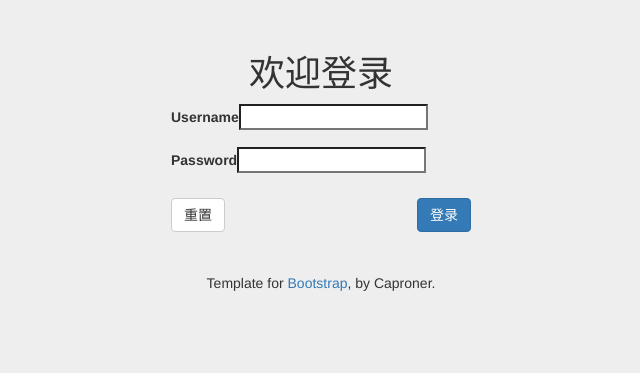
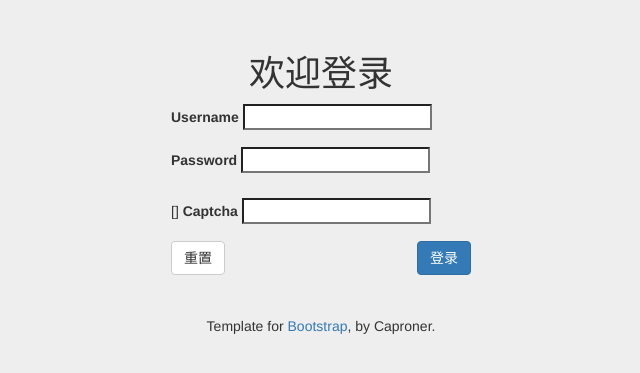
Before and after one commit to Caproner/PersonalWeb, a Django app: template PersonalWeb/frontend/templates/login.html in a window 1280 px wide. Shown: the part 51-424 px from the top of the page, without its empty margins (319-959 px from the left). Run offline with Django 3.2, Linux system fonts and the light colour scheme; the template is opened without the code that fills it, so the values that code supplies are empty, except form fields; tables that the repository leaves empty hold one stand-in row (values such as "Sample post"); form fields are guessed from the names that the template uses; some libraries are stand-ins or nearby versions.

Commit message:
添加验证码

```diff
--- a/PersonalWeb/frontend/form.py
+++ b/PersonalWeb/frontend/form.py
@@ -1,7 +1,9 @@
 # -*- coding: utf-8 -*-
 from django import forms
+from captcha.fields import CaptchaField
 
 
 class UserForm(forms.Form):
     username = forms.CharField(label="用户名", max_length=128, widget=forms.TextInput(attrs={'class': 'form-control'}))
     password = forms.CharField(label="密码", max_length=256, widget=forms.PasswordInput(attrs={'class': 'form-control'}))
+    captcha = CaptchaField(label='验证码')
--- a/PersonalWeb/frontend/templates/login.html
+++ b/PersonalWeb/frontend/templates/login.html
@@ -17,8 +17,19 @@
             {% endif %}
             {% csrf_token %}
             <h1 class="text-center">欢迎登录</h1>
-            <div class="form-group"> {{ login_form.username.label_tag }}{{ login_form.username}} </div>
-            <div class="form-group"> {{ login_form.password.label_tag }}{{ login_form.password }} </div>
+            <div class="form-group">
+                {{ login_form.username.label_tag }}
+                {{ login_form.username}}
+            </div>
+            <div class="form-group">
+                {{ login_form.password.label_tag }}
+                {{ login_form.password }}
+            </div>
+            <div class="form-group">
+                {{ login_form.captcha.errors }}
+                {{ login_form.captcha.label_tag }}
+                {{ login_form.captcha }}
+            </div>
             <button type="reset" class="btn btn-default pull-left">重置</button>
             <button type="submit" class="btn btn-primary pull-right">登录</button>
         </form>
--- a/PersonalWeb/mysite/urls.py
+++ b/PersonalWeb/mysite/urls.py
@@ -18,6 +18,7 @@
 from django.conf.urls import url, include
 
 urlpatterns = [
+    url(r'^captcha', include('captcha.urls'))  # 增加这一行
     url(r'', include('frontend.urls')),
     path('admin/', admin.site.urls),
 ]
```
